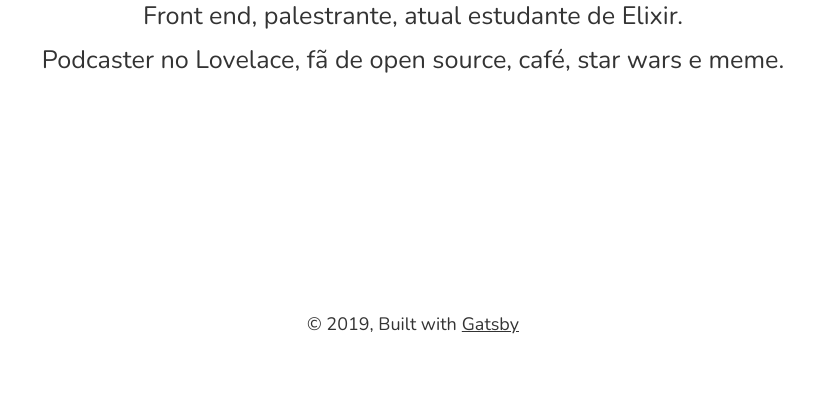
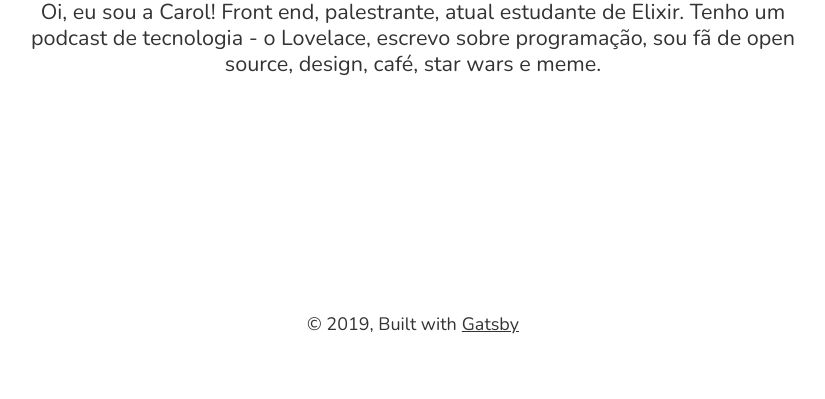
Before and after one commit to carolsoaressantos/divaloper, a Gatsby site in the folder julia-starter/: page / in a window 1280 px wide. Shown: the part 401-800 px from the top of the page, without its empty margins (227-1052 px from the left). Built offline with nearby package versions, Linux system fonts and the light colour scheme; Gatsby itself is replaced by a stand-in of ours; a small style sheet from the web is missing.

Commit message:
alterando a descrição da home e o tamanho da fonte

```diff
--- a/julia-starter/src/components/landing-bio.js
+++ b/julia-starter/src/components/landing-bio.js
@@ -18,7 +18,7 @@ const OuterContainer = styled.div`
 const Description = styled.p`
   padding: 0;
   margin-bottom: 1rem;
-  font-size: 1.4rem;
+  font-size: 1.2rem;
 `
 
 const NameHeader = styled.h1`
@@ -42,8 +42,7 @@ const LandingBio = () => (
         <Container>
           <NameHeader>{data.site.siteMetadata.title}</NameHeader>
           <br></br>
-          <Description>Front end, palestrante, atual estudante de Elixir.</Description>
-          <Description>Podcaster no Lovelace, fã de open source, café, star wars e meme.</Description>
+          <Description> Oi, eu sou a Carol! Front end, palestrante, atual estudante de Elixir. Tenho um podcast de tecnologia - o Lovelace, escrevo sobre programação, sou fã de open source, design, café, star wars e meme.</Description>
         </Container>
       </OuterContainer>
     )}
```
